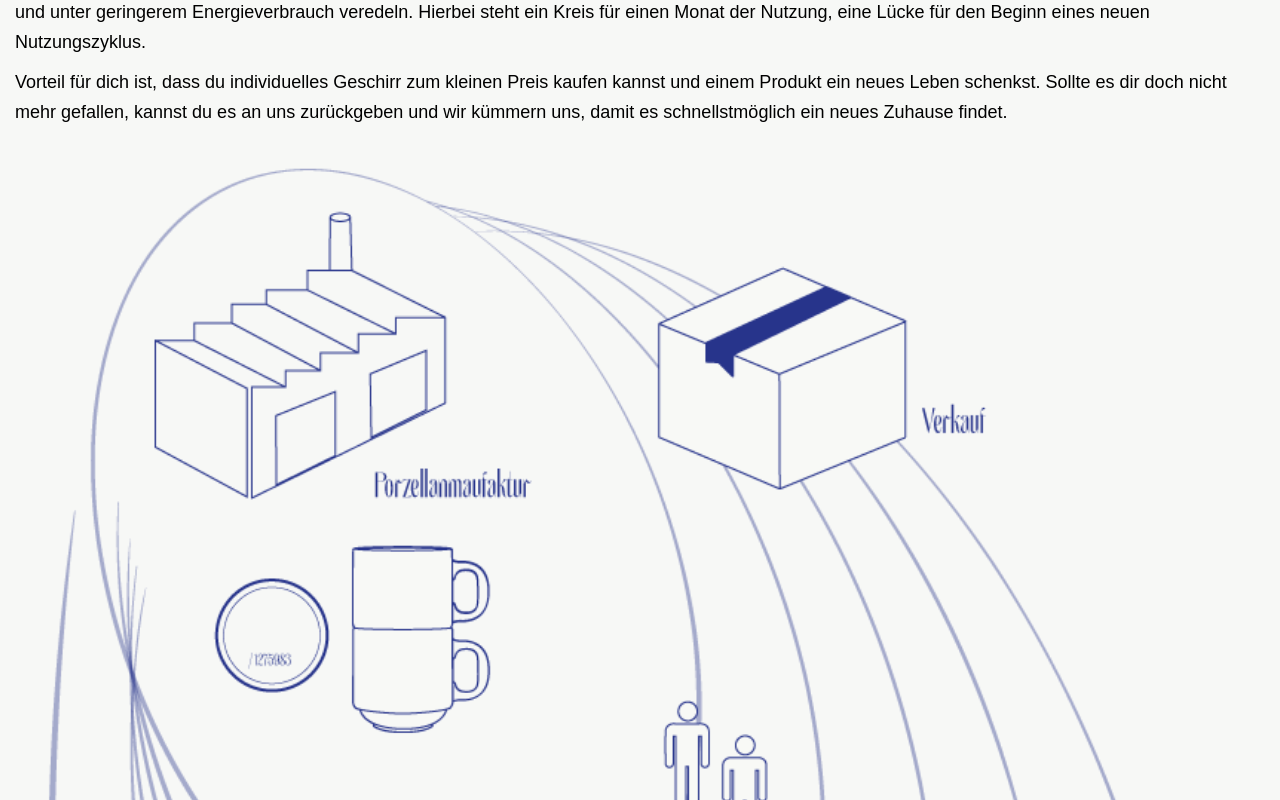
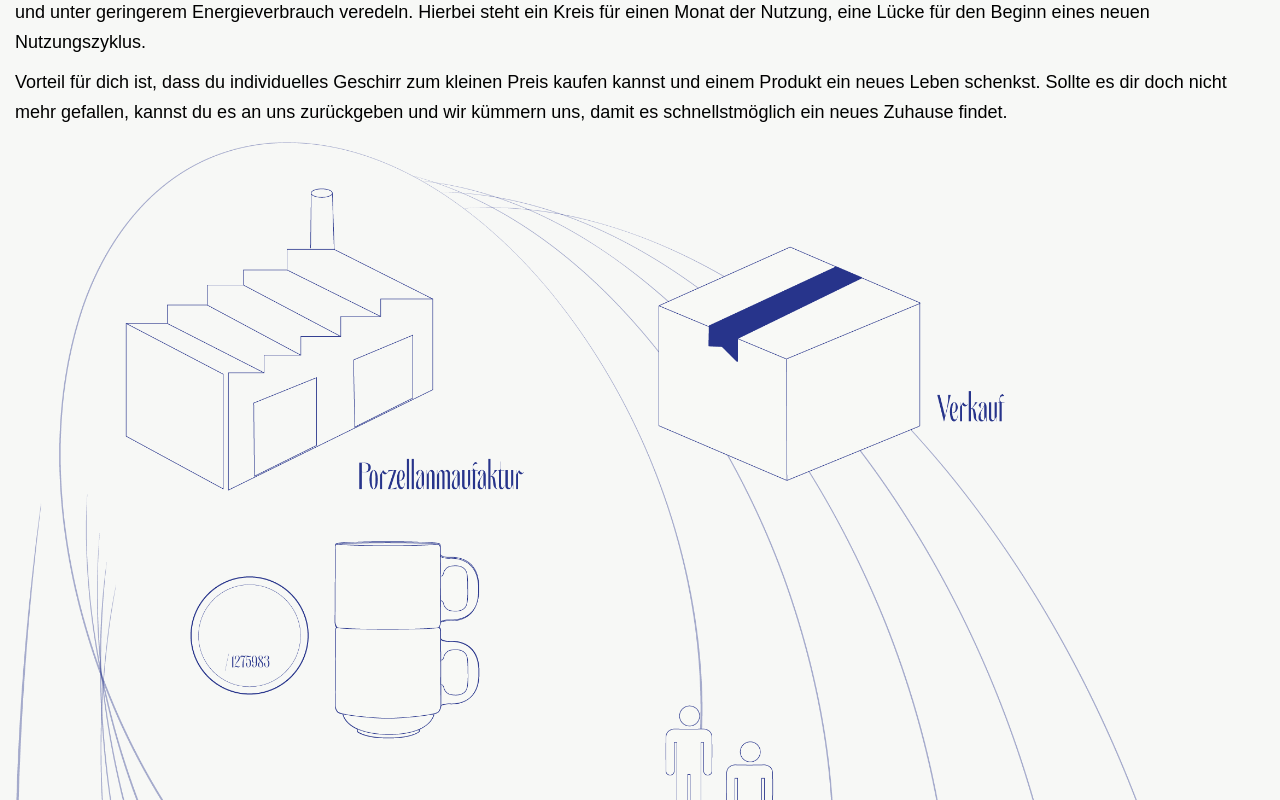
Before and after one commit to 1UHD/porcelainforcircularity, a React (Vite) app: page /porcelainforcircularity2 in a window 1280 px wide. Shown: the part 1300-2100 px from the top of the page. Built offline with nearby package versions, Linux system fonts and the light colour scheme; a web font is replaced by a local one.

Commit message:
small change

```diff
--- a/src/AppRoutes.tsx
+++ b/src/AppRoutes.tsx
@@ -1,7 +1,15 @@
-import { Navigate, Route, Routes } from "react-router-dom";
+import { Route, Routes } from "react-router-dom";
 import Product_1 from "./pages/Product1";
 import Product_2 from "./pages/Product2";
 import Product_3 from "./pages/Product3";
+import NotFound from "./pages/NotFound";
+
+/*Replacement:
+          <Route
+                path="*"
+                element={<Navigate to="/porcelainforcircularity2" replace />}
+            />
+*/
 
 const AppRoutes = () => {
     return (
@@ -9,10 +17,8 @@ const AppRoutes = () => {
             <Route path="/porcelainforcircularity1" element={<Product_1 />} />
             <Route path="/porcelainforcircularity2" element={<Product_2 />} />
             <Route path="/porcelainforcircularity3" element={<Product_3 />} />
-            <Route
-                path="*"
-                element={<Navigate to="/porcelainforcircularity2" replace />}
-            />
+
+            <Route path="*" element={<NotFound />} />
         </Routes>
     );
 };
--- a/src/components/Info.tsx
+++ b/src/components/Info.tsx
@@ -43,7 +43,7 @@ const Info = ({ info }: InfoProperties) => {
                 {info.map((infoitem) => (
                     <p id="info-info">{infoitem}</p>
                 ))}
-                <img id="info-image" src="info_trans.png" alt="INFO" />
+                <img id="info-image" src="info_highq.png" alt="INFO" />
             </div>
         </div>
     );
```
Also changed, not shown: public/info_highq.png (added).
